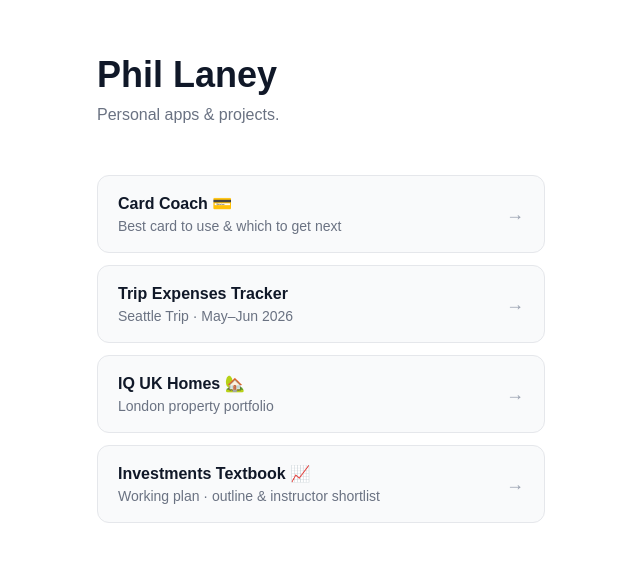
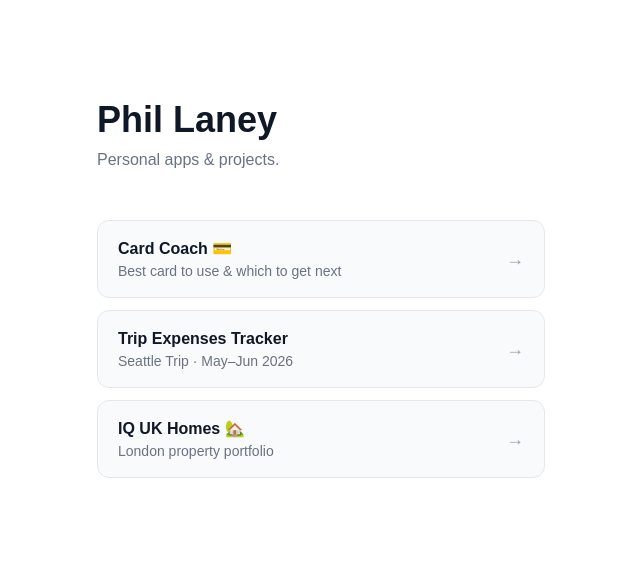
Before and after one commit to philpigpen2/seattle-trip, a Next.js app: page / in a window 1280 px wide. Shown: the part 111-672 px from the top of the page, without its empty margins (319-959 px from the left). Built offline with nearby package versions, Linux system fonts and the light colour scheme.

Commit message:
Remove Investments Textbook card from homepage

```diff
--- a/src/app/page.tsx
+++ b/src/app/page.tsx
@@ -40,17 +40,6 @@ export default function Home() {
             </div>
             <span className="text-gray-400 group-hover:text-gray-600 text-lg">→</span>
           </a>
-
-          <Link
-            href="/investments"
-            className="flex items-center justify-between w-full bg-gray-50 hover:bg-gray-100 border border-gray-200 rounded-xl px-5 py-4 transition-colors group"
-          >
-            <div>
-              <div className="font-semibold text-gray-900">Investments Textbook 📈</div>
-              <div className="text-sm text-gray-500">Working plan · outline &amp; instructor shortlist</div>
-            </div>
-            <span className="text-gray-400 group-hover:text-gray-600 text-lg">→</span>
-          </Link>
         </div>
       </div>
     </main>
```
